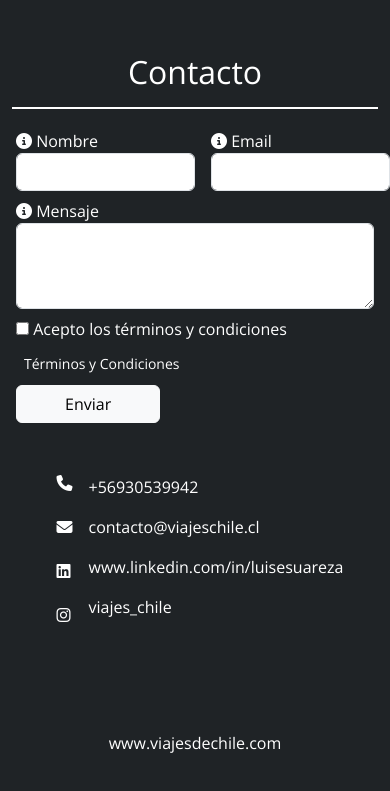
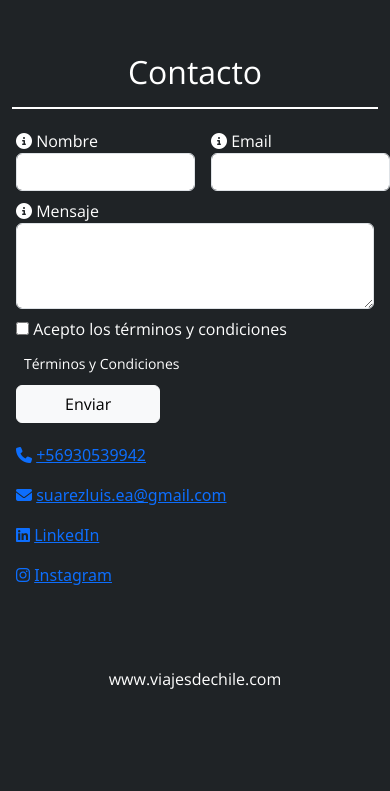
Before and after one commit to FideoKojima/DesafioViajesChile2.0, a website: page index.html in a window 390 px wide. Shown: the part 4870-5661 px from the top of the page. After the commit the page ends 5609 px from the top, so only its background shows below. Drawn offline with nearby package versions, Linux system fonts and the light colour scheme.

Commit message:
chore: Refactor contact information layout
The code changes refactor the layout of the contact information section, improving the alignment and responsiveness.

```diff
--- a/index.html
+++ b/index.html
@@ -292,19 +292,21 @@
                     </div>
                 </div>
 
-                <div class="col-lg-6 p-5 col-sm-12 d-flex gap-3">
-                    <div class="col-1 d-grid justify-content-end gap-3">
-                        <i class="iconos-contacto fa-solid fa-phone text-white"></i>
-                        <i class="iconos-contacto fa-solid fa-envelope text-white"></i>
-                        <i class="iconos-contacto fa-brands fa-linkedin text-white"></i>
-                        <i class="iconos-contacto fa-brands fa-instagram text-white"></i>
-                    </div>
-                    <div class="col-11 d-grid justify-content-start align-items-center">
-                        <p class="texto-contacto text-white text-start label-text">+56930539942</p>
-                        <p class="texto-contacto text-white text-start label-text">contacto@viajeschile.cl</p>
-                        <p class="texto-contacto text-white text-start label-text">www.linkedin.com/in/luisesuareza</p>
-                        <p class="texto-contacto text-white text-start label-text">viajes_chile</p>
-                    </div>
+
+                    <div class="col-md-6 p-3">
+                        <div class="d-flex flex-column">
+                            <div class="pb-3 text-primary hover">
+                                <i class="fa-solid fa-phone"></i> <a href="tel:+56930539942">+56930539942</a>
+                            </div>
+                            <div class="pb-3 text-primary hover">
+                                <i class="fa-solid fa-envelope"></i> <a href="mailto:suarezluis.ea@gmail.com">suarezluis.ea@gmail.com</a>
+                            </div>
+                            <div class="pb-3 text-primary hover">
+                                <i class="fa-brands fa-linkedin"></i> <a href="https://www.linkedin.com/in/luis-suarez-684ba3320/" target="_blank">LinkedIn</a>
+                            </div>
+                            <div class="pb-3 text-primary hover">
+                                <i class="fa-brands fa-instagram"></i> <a href="https://www.instagram.com/" target="_blank">Instagram</a>
+                            </div>
                 </div>
             </div>
         </section>
```
